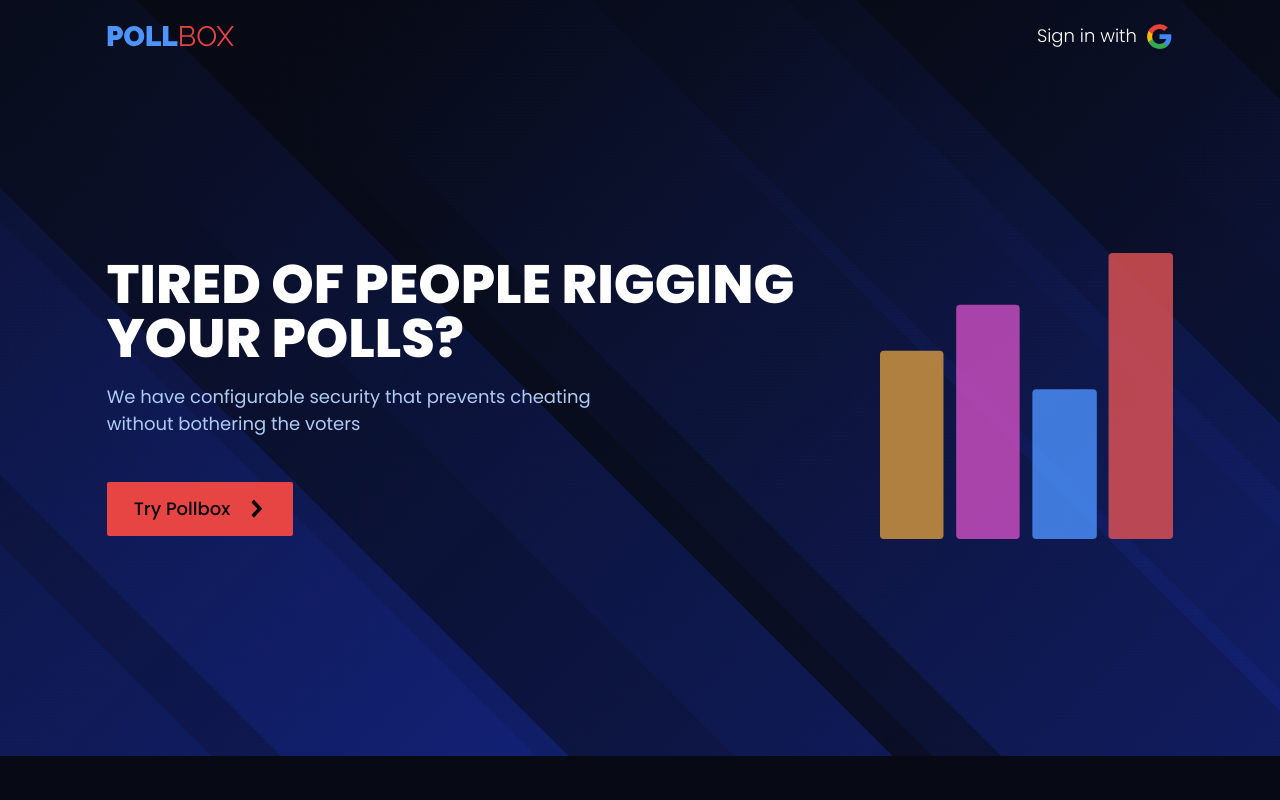
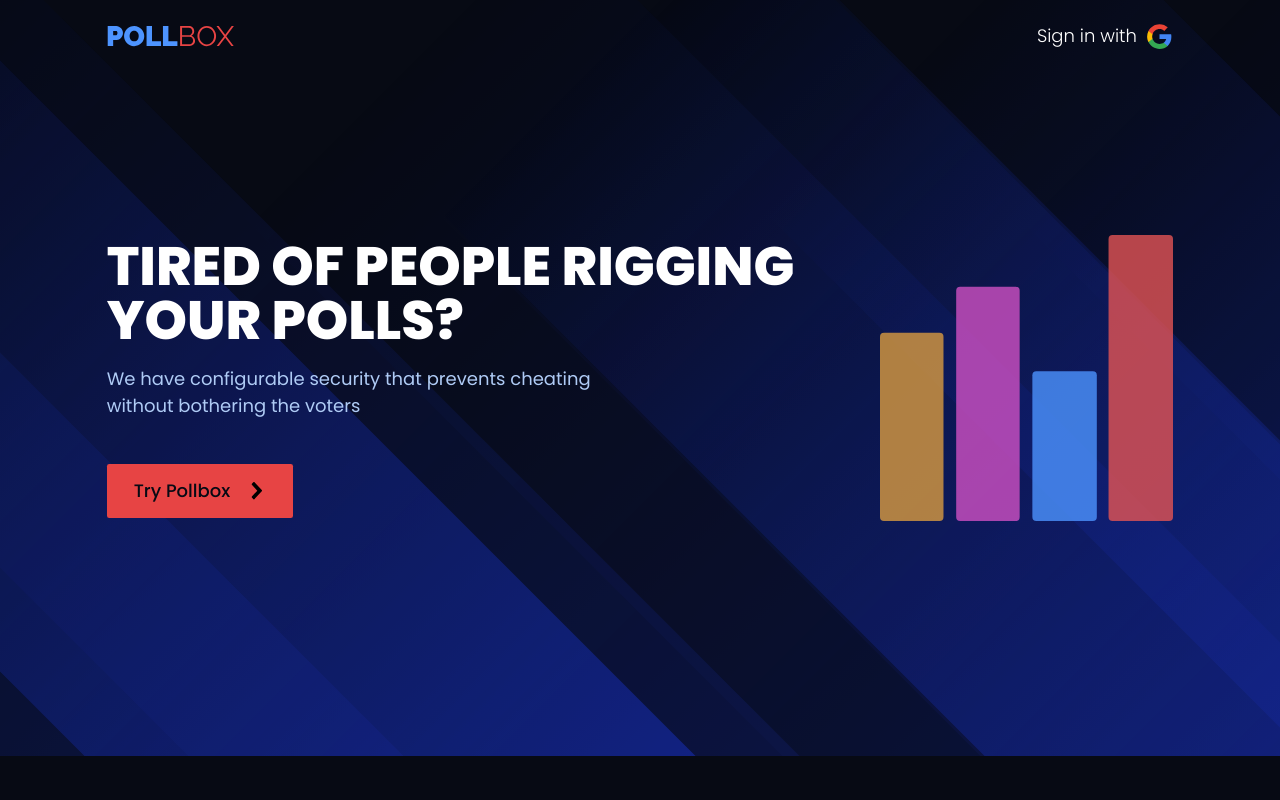
Before and after one commit to EidosX/Pollbox, a Next.js app in the folder frontend/: page / in a window 1280 px wide. Shown: the top 800 px of the page. Built offline with nearby package versions, Linux system fonts and the light colour scheme; no server answers.

Commit message:
improved bg design performance

```diff
--- a/frontend/components/BackgroundDesign.tsx
+++ b/frontend/components/BackgroundDesign.tsx
@@ -13,66 +13,73 @@
 };
 
 export default () => {
-  const [bars1, setBars1] = useState<BarState[]>([
-    { pos: 200, id: 1 },
-    { pos: 180, id: 2 },
-    { pos: 140, id: 3 },
-    { pos: 130, id: 4 },
-    { pos: 92, id: 5 },
-    { pos: 80, id: 6 },
-    { pos: 48, id: 7 },
-    { pos: 30, id: 8 },
-    { pos: -10, id: 9 },
-    { pos: -28, id: 10 },
-    { pos: -60, id: 11 },
-  ]);
-  const [bars2, setBars2] = useState<BarState[]>([
-    { pos: 192, id: 1 },
-    { pos: 170, id: 2 },
-    { pos: 135, id: 3 },
-    { pos: 110, id: 4 },
-    { pos: 82, id: 5 },
-    { pos: 68, id: 6 },
-    { pos: 36, id: 7 },
-    { pos: 25, id: 8 },
-    { pos: -20, id: 9 },
-    { pos: -38, id: 10 },
-  ]);
-
-  useEffect(() => {
-    setTimeout(() => setBars1([...bars1.slice(-12), ...genBar()]), 9000);
-  }, [bars1]);
-
-  useEffect(() => {
-    setTimeout(() => setBars2([...bars2.slice(-16), ...genBar()]), 3500);
-  }, [bars2]);
+  const bars1 = [
+    { pos: 180 },
+    { pos: 140 },
+    { pos: 130 },
+    { pos: 92 },
+    { pos: 80 },
+    { pos: 48 },
+    { pos: 30 },
+  ];
+  const bars2 = [
+    { pos: 192 },
+    { pos: 170 },
+    { pos: 110 },
+    { pos: 82 },
+    { pos: 68 },
+    { pos: 36 },
+    { pos: 25 },
+  ];
 
   return (
-    <div className="select-none pointer-events-none absolute overflow-hidden top-0 w-full h-full max-h-[42rem] -z-50">
-      {bars2.map((p) => (
-        <Bar key={p.id} xPos={p.pos} opacity={0.3} speed="slow" />
-      ))}
-      {bars1.map((p) => (
-        <Bar key={p.id} xPos={p.pos} opacity={0.7} speed="fast" />
-      ))}
+    <div className="select-none pointer-events-none absolute overflow-hidden top-0 w-full h-full -z-50">
+      <div
+        style={{
+          height: '100%',
+          position: 'absolute',
+          animation: `bgDesignMove 90s linear infinite`,
+          opacity: 0.3,
+        }}
+      >
+        {bars2.map((p, i) => (
+          <Bar key={i} xPos={p.pos} />
+        ))}
+        {bars2.map((p, i) => (
+          <Bar key={i} xPos={p.pos - 200} />
+        ))}
+        {bars2.slice(0, 2).map((p, i) => (
+          <Bar key={i} xPos={p.pos - 400} />
+        ))}
+      </div>
+      <div
+        style={{
+          height: '100%',
+          position: 'absolute',
+          animation: `bgDesignMove 60s linear infinite`,
+          opacity: 0.6,
+        }}
+      >
+        {bars1.map((p, i) => (
+          <Bar key={i} xPos={p.pos} />
+        ))}
+        {bars1.map((p, i) => (
+          <Bar key={i} xPos={p.pos - 200} />
+        ))}
+        {bars1.slice(0, 2).map((p, i) => (
+          <Bar key={i} xPos={p.pos - 400} />
+        ))}
+      </div>
     </div>
   );
 };
 
-const Bar = (props: {
-  xPos: number;
-  speed: 'slow' | 'fast';
-  opacity: number;
-}) => (
+const Bar = (props: { xPos: number }) => (
   <div
-    className="absolute -rotate-45 from-transparent w-96 h-full scale-y-[200%]"
+    className="absolute -rotate-45 w-96 h-full scale-y-[300%]"
     style={{
-      background: 'linear-gradient(to top, #1A33C7 -120%, #1A20C700 90%)',
+      background: 'linear-gradient(to top, #1A33C7 5%, #1A20C700 70%)',
       left: `${props.xPos}rem`,
-      animation: `bgDesignMove ${
-        props.speed == 'fast' ? '60s' : '120s'
-      } linear forwards`,
-      opacity: `${props.opacity}`,
     }}
   />
 );
--- a/frontend/components/SafeHSpace.tsx
+++ b/frontend/components/SafeHSpace.tsx
@@ -2,7 +2,7 @@
   return (
     <div
       {...props}
-      className={(props.className ?? '') + ' mx-auto max-w-5xl w-5/6'}
+      className={(props.className ?? '') + ' mx-auto max-w-5xl w-5/6 relative'}
     ></div>
   );
 };
--- a/frontend/components/navbar.tsx
+++ b/frontend/components/navbar.tsx
@@ -9,7 +9,7 @@
   const [hamMenuOpened, setHamMenuOpened] = useState(false);
   return (
     <>
-      <div className="flex items-center h-16 z-50 relative">
+      <div className="flex w-full items-center h-16 z-50 absolute">
         <Link href="/">
           <img
             src="/svg/logo.svg"
@@ -38,6 +38,7 @@
     </>
   );
 };
+export const NavbarGhost = () => <div className="h-16" />;
 
 const RightNavContent = ({ user }: { user: User | null }) => {
   return (
--- a/frontend/pages/index.tsx
+++ b/frontend/pages/index.tsx
@@ -2,6 +2,7 @@
 import Link from 'next/link';
 import { MouseEventHandler } from 'react';
 import BackgroundDesign from '../components/BackgroundDesign';
+import { NavbarGhost } from '../components/Navbar';
 import { SafeHSpace } from '../components/SafeHSpace';
 import { signInWithGoogle, useCurrentUser } from '../lib/auth';
 
@@ -61,7 +62,7 @@
     </>
   );
   return (
-    <div className="h-[36rem]">
+    <div className="h-[42rem] relative">
       <BackgroundDesign />
       <SafeHSpace className="flex justify-between h-full items-center">
         <div>{left}</div>
--- a/frontend/pages/polls/[id].tsx
+++ b/frontend/pages/polls/[id].tsx
@@ -1,10 +1,12 @@
 import Link from 'next/link';
 import { useRouter } from 'next/router';
+import BackgroundDesign from '../../components/BackgroundDesign';
+import { NavbarGhost } from '../../components/Navbar';
 import { PollCard } from '../../components/PollCard';
 import { SafeHSpace } from '../../components/SafeHSpace';
 import { defaultAvatarUrl } from '../../lib/auth';
-import { Entry, EntryId, useEntries } from '../../lib/entries';
-import { Poll, usePoll } from '../../lib/polls';
+import { Entry, useEntries } from '../../lib/entries';
+import { usePoll } from '../../lib/polls';
 import { useResults } from '../../lib/votes';
 
 export default () => {
@@ -18,9 +20,10 @@
   if (!poll) return <p>...</p>;
 
   return (
+    <div className="relative">
+      <BackgroundDesign />
       <SafeHSpace>
-      <div className="">
-        <div className="mt-6 flex flex-row-reverse flex-wrap gap-10 relative">
+        <div className="pt-40 pb-32 flex flex-row-reverse flex-wrap gap-10 relative">
           <div
             className="relative basis-0 flex-grow h-full"
             style={{ height: '21rem' }}
@@ -29,8 +32,8 @@
           </div>
           {poll.status !== 'submissions' && (
             <div
-              className="relative flex-grow flex-shrink-0 w-80 h-full overflow-y-scroll pr-3 flex flex-col gap-3"
-              style={{ height: '21rem' }}
+              className="relative flex-grow w-80 overflow-y-scroll pr-3 flex flex-col gap-3"
+              style={{ maxHeight: '21rem' }}
             >
               <VoteResultChart
                 entries={entries
@@ -43,8 +46,8 @@
             </div>
           )}
         </div>
+      </SafeHSpace>
     </div>
-    </SafeHSpace>
   );
 };
 
@@ -56,7 +59,8 @@
   const max = entries.reduce((a, b) => Math.max(a, b.votes), 0);
   return (
     <>
-      {entries.map((entry) => {
+      {[...entries, ...entries, ...entries, ...entries, ...entries].map(
+        (entry) => {
           const profilePic = (
             <img
               src={entry.contestant.avatarUrl ?? defaultAvatarUrl}
@@ -94,7 +98,8 @@
               </p>
             </div>
           );
-      })}
+        }
+      )}
     </>
   );
 };
--- a/frontend/pages/users/[id].tsx
+++ b/frontend/pages/users/[id].tsx
@@ -1,5 +1,6 @@
 import Link from 'next/link';
 import { useRouter } from 'next/router';
+import { NavbarGhost } from '../../components/Navbar';
 import { PollCard } from '../../components/PollCard';
 import { SafeHSpace } from '../../components/SafeHSpace';
 import { useUserById } from '../../lib/auth';
@@ -16,6 +17,7 @@
 
   return (
     <SafeHSpace>
+      <NavbarGhost />
       <h1 className="text-lg my-4 font-bold">My Polls</h1>
       <PollList polls={polls} />
     </SafeHSpace>
--- a/frontend/styles/globals.css
+++ b/frontend/styles/globals.css
@@ -42,9 +42,9 @@
 
 @keyframes bgDesignMove {
   0% {
-    translate: -10rem 0;
+    transform: translateX(-10rem);
   }
   100% {
-    translate: 200rem 0;
+    transform: translateX(190rem);
   }
 }
```
Lines whose indentation alone changed are shown as unchanged.
